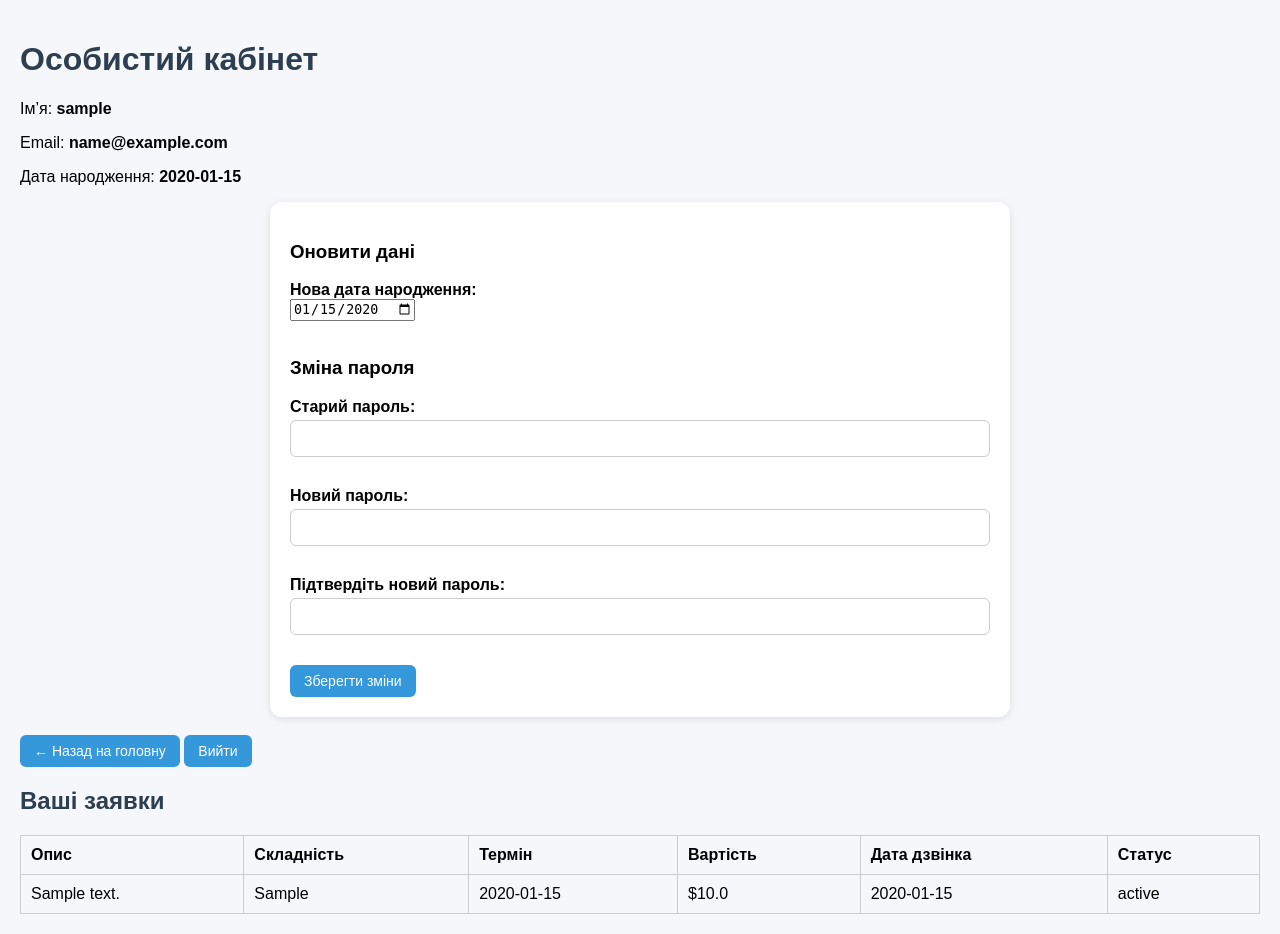
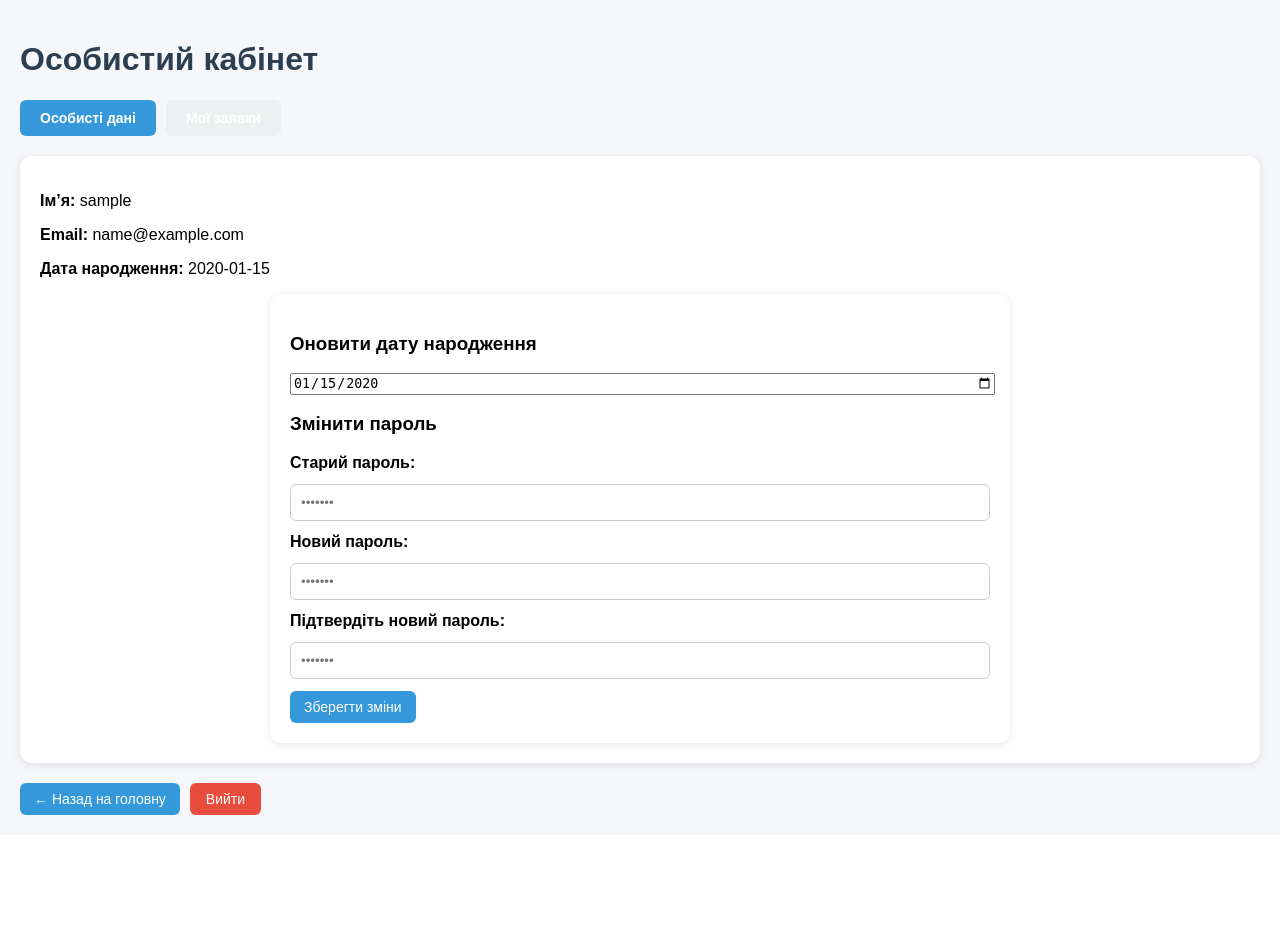
Before and after one commit to TheStormix/website, a Flask app: page /profile in a window 1280 px wide. After the commit the page ends 815 px from the top, so only its background shows below. Run offline with Flask 3, Linux system fonts and the light colour scheme; the visitor is signed in with stand-in values (Sample User, id 1); tables that the repository leaves empty hold one stand-in row (values such as "Sample post").

Commit message:
Додано вкладки в профілі, стилі для табів та форму заявок

```diff
--- a/static/style.css
+++ b/static/style.css
@@ -1,4 +1,3 @@
-
 body {
     font-family: Arial, sans-serif;
     background-color: #f5f7fa;
@@ -230,3 +229,146 @@ input[readonly], textarea[readonly] {
 input[readonly]:focus, textarea[readonly]:focus {
     outline: none;
 }
+
+/* ===== Адмін-панель: стилізація кнопок і селектів ===== */
+
+/* Кнопка «Назад на головну» */
+.back-btn {
+  display: inline-block;
+  margin-bottom: 20px;
+  padding: 8px 14px;
+  background-color: #3498db;
+  color: #fff;
+  text-decoration: none;
+  border-radius: 6px;
+  font-size: 14px;
+  transition: background-color 0.2s;
+}
+.back-btn:hover {
+  background-color: #2980b9;
+}
+
+/* Селект зміни статусу */
+.status-select {
+  padding: 6px 10px;
+  border: 1px solid #ccc;
+  border-radius: 6px;
+  background-color: #fff;
+  color: #2c3e50;
+  font-size: 14px;
+  outline: none;
+  transition: border-color 0.2s, box-shadow 0.2s;
+}
+.status-select:hover {
+  border-color: #3498db;
+}
+.status-select:focus {
+  border-color: #3498db;
+  box-shadow: 0 0 0 2px rgba(52, 152, 219, 0.2);
+}
+
+/* Кнопки видалення та виходу */
+.delete-btn,
+.logout-btn {
+  padding: 6px 12px;
+  background-color: #e74c3c;
+  color: #fff;
+  border: none;
+  border-radius: 6px;
+  cursor: pointer;
+  font-size: 14px;
+  transition: background-color 0.2s;
+}
+.delete-btn:hover,
+.logout-btn:hover {
+  background-color: #c0392b;
+}
+
+/* Контейнер для кнопок верхнього рівня */
+.action-buttons {
+    display: flex;
+    gap: 10px;
+    margin: 20px 0;
+  }
+
+  /* Загальний стиль для кнопок-посилань */
+  .back-btn,
+  .logout-btn,
+  .delete-btn {
+    padding: 8px 16px;
+    border: none;
+    border-radius: 6px;
+    font-size: 14px;
+    cursor: pointer;
+    transition: background-color .2s ease;
+  }
+
+  /* Синя кнопка «Назад» */
+  .back-btn {
+    background-color: #3498db;
+    color: #fff;
+  }
+  .back-btn:hover {
+    background-color: #2980b9;
+  }
+
+  /* Червона кнопка «Вийти» та «Видалити» */
+  .logout-btn,
+  .delete-btn {
+    background-color: #e74c3c;
+    color: #fff;
+  }
+  .logout-btn:hover,
+  .delete-btn:hover {
+    background-color: #c0392b;
+  }
+
+  /* Обгортка таблиці заявок */
+  .requests-table {
+    margin-top: 30px;
+    overflow-x: auto;
+  }
+  .requests-table table {
+    width: 100%;
+    border-radius: 8px;
+    overflow: hidden;
+  }
+  /* === Вкладки в профілі === */
+.tab-container {
+    margin-bottom: 20px;
+    display: flex;
+    gap: 10px;
+  }
+  .tab-button {
+    padding: 10px 20px;
+    background: #ecf0f1;
+    border: none;
+    border-radius: 6px;
+    cursor: pointer;
+    font-weight: bold;
+  }
+  .tab-button.active {
+    background: #3498db;
+    color: white;
+  }
+  .tab-content {
+    background: #fff;
+    padding: 20px;
+    border-radius: 12px;
+    box-shadow: 0 2px 8px rgba(0,0,0,0.1);
+    margin-bottom: 20px;
+  }
+  .profile-form input,
+  .profile-form label {
+    display: block;
+    width: 100%;
+    margin-bottom: 12px;
+  }
+  .bottom-buttons {
+    display: flex;
+    gap: 10px;
+    margin-top: 20px;
+  }
+  .logout-btn {
+    background-color: #e74c3c !important;
+  }
--- a/templates/profile.html
+++ b/templates/profile.html
@@ -2,10 +2,19 @@
 <html lang="uk">
 <head>
   <meta charset="UTF-8">
-    <title>Профіль</title>
+  <title>Особистий кабінет</title>
   <link rel="stylesheet" href="{{ url_for('static', filename='style.css') }}">
 </head>
 <body>
+  <h1>Особистий кабінет</h1>
+
+  <div class="tab-container">
+    <button class="tab-button active" data-tab="tab-info">Особисті дані</button>
+    <button class="tab-button" data-tab="tab-requests">Мої заявки</button>
+  </div>
+
+  <!-- Вкладка: Особисті дані -->
+  <div id="tab-info" class="tab-content">
     {% with messages = get_flashed_messages(with_categories=true) %}
       {% if messages %}
         <ul class="flash-messages">
@@ -16,44 +25,35 @@
       {% endif %}
     {% endwith %}
 
-    <h1>Особистий кабінет</h1>
-    <p>Ім’я: <strong>{{ username }}</strong></p>
-    <p>Email: <strong>{{ email }}</strong></p>
-    <p>Дата народження: <strong>{{ birthdate or 'Не вказано' }}</strong></p>
+    <p><strong>Ім’я:</strong> {{ username }}</p>
+    <p><strong>Email:</strong> {{ email }}</p>
+    <p><strong>Дата народження:</strong> {{ birthdate or 'Не вказано' }}</p>
 
-    <form method="post">
-        <h3>Оновити дані</h3>
-        <label>Нова дата народження:</label><br>
-        <input type="date" name="birthdate" value="{{ birthdate }}"><br><br>
+    <form method="post" class="profile-form">
+      <h3>Оновити дату народження</h3>
+      <input type="date" name="birthdate" value="{{ birthdate }}">
 
-        <h3>Зміна пароля</h3>
-        <label>Старий пароль:</label><br>
-        <input type="password" name="old_password"><br><br>
-
-        <label>Новий пароль:</label><br>
-        <input type="password" name="new_password"><br><br>
-
-        <label>Підтвердіть новий пароль:</label><br>
-        <input type="password" name="confirm_password"><br><br>
+      <h3>Змінити пароль</h3>
+      <label>Старий пароль:</label>
+      <input type="password" name="old_password" placeholder="•••••••">
+      <label>Новий пароль:</label>
+      <input type="password" name="new_password" placeholder="•••••••">
+      <label>Підтвердіть новий пароль:</label>
+      <input type="password" name="confirm_password" placeholder="•••••••">
 
       <button type="submit">Зберегти зміни</button>
     </form>
+  </div>
 
-    <br>
-    <a href="{{ url_for('main.home') }}"><button>← Назад на головну</button></a>
-    <a href="{{ url_for('auth.logout') }}"><button>Вийти</button></a>
-
-    <h2>Ваші заявки</h2>
+  <!-- Вкладка: Мої заявки -->
+  <div id="tab-requests" class="tab-content" style="display:none;">
     {% if requests %}
+      <div class="requests-table">
         <table>
           <thead>
             <tr>
-                    <th>Опис</th>
-                    <th>Складність</th>
-                    <th>Термін</th>
-                    <th>Вартість</th>
-                    <th>Дата дзвінка</th>
-                    <th>Статус</th>
+              <th>Опис</th><th>Складність</th><th>Термін</th>
+              <th>Вартість</th><th>Дата дзвінка</th><th>Статус</th>
             </tr>
           </thead>
           <tbody>
@@ -69,8 +69,30 @@
             {% endfor %}
           </tbody>
         </table>
+      </div>
     {% else %}
       <p>У вас ще немає створених заявок.</p>
     {% endif %}
+  </div>
+
+  <div class="bottom-buttons">
+    <a href="{{ url_for('main.home') }}"><button type="button">← Назад на головну</button></a>
+    <a href="{{ url_for('auth.logout') }}"><button type="button" class="logout-btn">Вийти</button></a>
+  </div>
+
+  <script>
+    const tabs = document.querySelectorAll('.tab-button');
+    const contents = document.querySelectorAll('.tab-content');
+    tabs.forEach(btn => {
+      btn.addEventListener('click', () => {
+        // переключити кнопки
+        tabs.forEach(b=>b.classList.remove('active'));
+        btn.classList.add('active');
+        // переключити контент
+        contents.forEach(c=>c.style.display='none');
+        document.getElementById(btn.dataset.tab).style.display='block';
+      });
+    });
+  </script>
 </body>
 </html>
```
Also changed, not shown: templates/admin.html (+18 -8 lines). Lines whose indentation alone changed are shown as unchanged.
